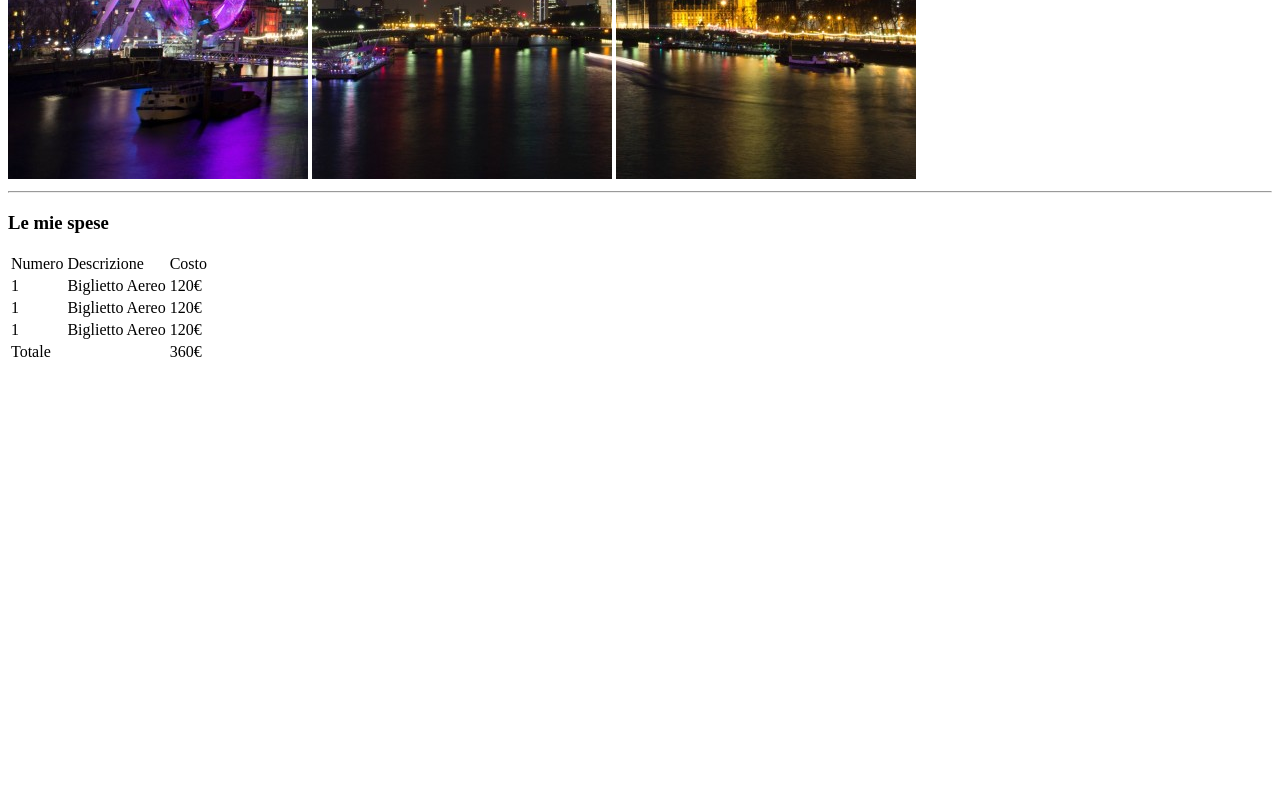
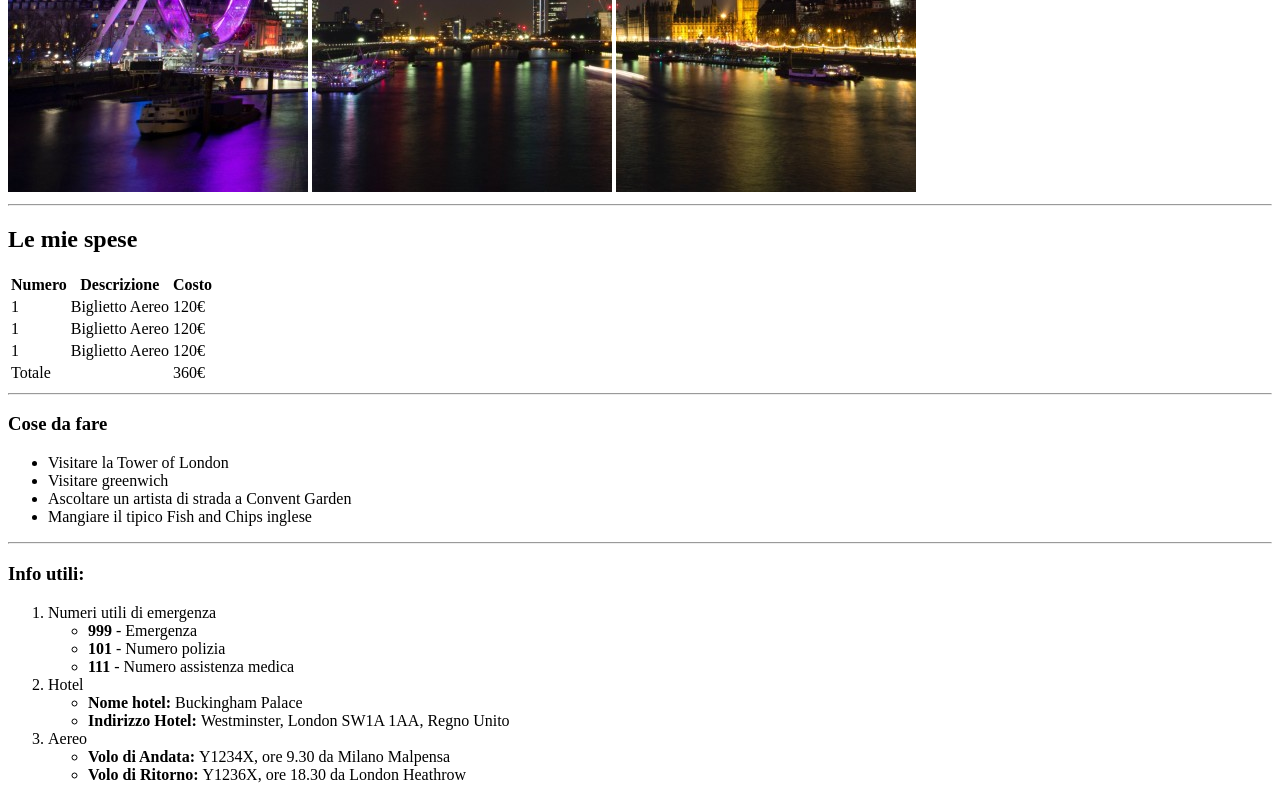
Before and after one commit to Mithrandir7z/html-london-trip, a website: page index.html in a window 1280 px wide. Shown: the part 488-1288 px from the top of the page. Before the commit the page ends 860 px from the top, so only its background shows below. Drawn offline with Linux system fonts and the light colour scheme.

Commit message:
main completato Aggiunte informazioni del viaggio.

```diff
--- a/index.html
+++ b/index.html
@@ -9,7 +9,7 @@
   <body>
     <!--Inizio header-->
     <header>
-      <h2>Il mio Viaggio a Londra</h2>
+      <h1>Il mio Viaggio a Londra</h1>
 
       <img src="img/pexels-bill-emrich-230794-0.jpg" />
       <img src="img/pexels-bill-emrich-230794-1.jpg" />
@@ -21,13 +21,14 @@
 
     <!--Inizio main-->
     <main>
-      <h3>Le mie spese</h3>
+      <h2>Le mie spese</h2>
 
+      <!--Parte 1-->
       <table>
         <tr>
-          <td>Numero</td>
-          <td>Descrizione</td>
-          <td>Costo</td>
+          <td><strong>Numero</strong></td>
+          <td style="text-align: center;"><strong>Descrizione</strong></td>
+          <td><strong>Costo</strong></td>
         </tr>
 
         <tr>
@@ -54,6 +55,62 @@
           <td>360€</td>
         </tr>
       </table>
+
+      <hr />
+      <!--Parte 2-->
+
+      <h3>Cose da fare</h3>
+      <div>
+        <ul>
+          <li>Visitare la Tower of London</li>
+          <li>Visitare greenwich</li>
+          <li>Ascoltare un artista di strada a Convent Garden</li>
+          <li>Mangiare il tipico Fish and Chips inglese</li>
+        </ul>
+      </div>
+
+      <hr />
+      <!--Parte 3-->
+
+      <h3>Info utili:</h3>
+
+      <div>
+        <ol>
+          <li>
+            Numeri utili di emergenza
+            <ul>
+              <li><strong>999</strong> - Emergenza</li>
+              <li><strong>101</strong> - Numero polizia</li>
+              <li><strong>111</strong> - Numero assistenza medica</li>
+            </ul>
+          </li>
+
+          <li>
+            Hotel
+            <ul>
+              <li><strong>Nome hotel: </strong>Buckingham Palace</li>
+              <li>
+                <strong>Indirizzo Hotel: </strong>Westminster, London SW1A 1AA,
+                Regno Unito
+              </li>
+            </ul>
+          </li>
+
+          <li>
+            Aereo
+            <ul>
+              <li>
+                <strong>Volo di Andata: </strong>Y1234X, ore 9.30 da Milano
+                Malpensa
+              </li>
+              <li>
+                <strong>Volo di Ritorno: </strong>Y1236X, ore 18.30 da London
+                Heathrow
+              </li>
+            </ul>
+          </li>
+        </ol>
+      </div>
     </main>
     <!--Fine main-->
   </body>
```
